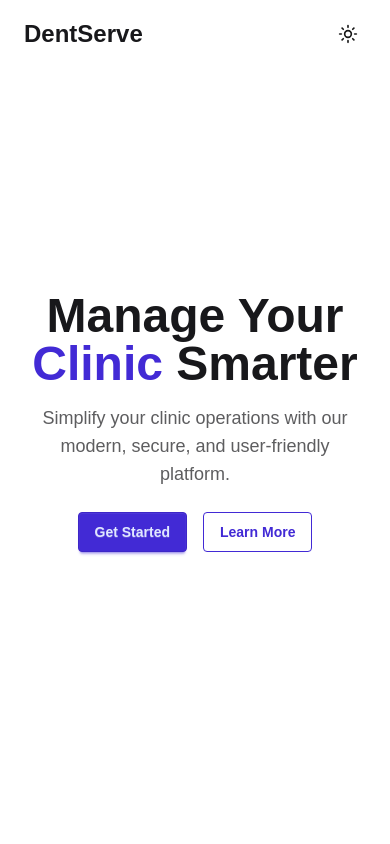
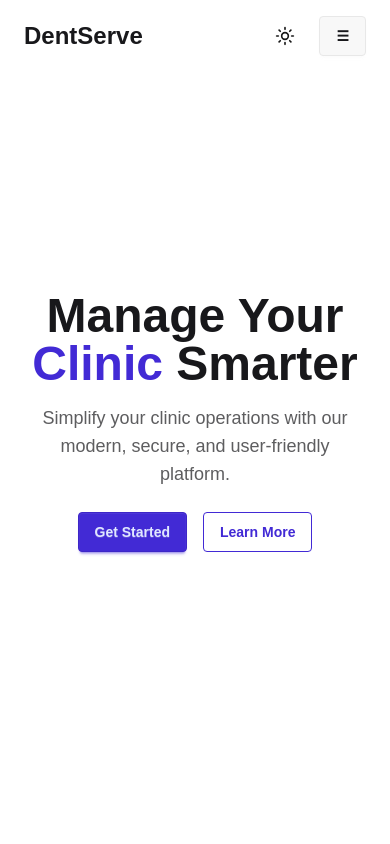
Before and after one commit to Noah202226/dentserve-dental-clinic, a Next.js app: page / in a window 390 px wide. Shown: the top 844 px of the page. Built offline with nearby package versions, Linux system fonts and the light colour scheme; no server answers.

Commit message:
fix login button in mobile view

```diff
--- a/app/components/layout/Header.jsx
+++ b/app/components/layout/Header.jsx
@@ -119,13 +119,13 @@ export default function Header() {
           )}
 
           {/* Mobile Menu Button */}
-          {/* <button
+          <button
             onClick={() => setMenuOpen(!menuOpen)}
             className="md:hidden btn"
             aria-label="Toggle menu"
           >
             {menuOpen ? "✖" : "☰"}
-          </button> */}
+          </button>
         </div>
       </div>
 
@@ -136,7 +136,7 @@ export default function Header() {
           animate={{ opacity: 1, y: 0 }}
           className="md:hidden  px-6 py-4 space-y-4"
         >
-          <Link
+          {/* <Link
             href="#features"
             className="block hover:text-primary text-base-content transition-colors duration-500"
             onClick={() => setMenuOpen(false)}
@@ -156,7 +156,7 @@ export default function Header() {
             onClick={() => setMenuOpen(false)}
           >
             FAQ
-          </Link>
+          </Link> */}
 
           {/* Auth state on mobile */}
           {current ? (
```
